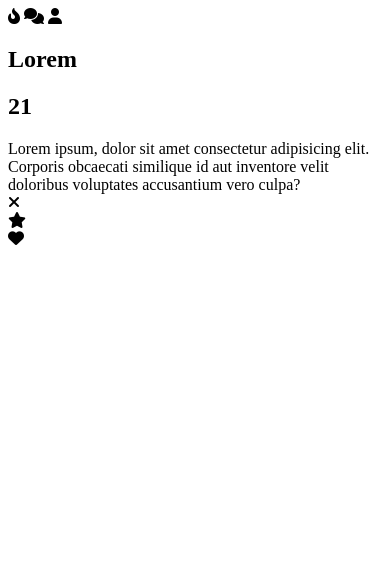
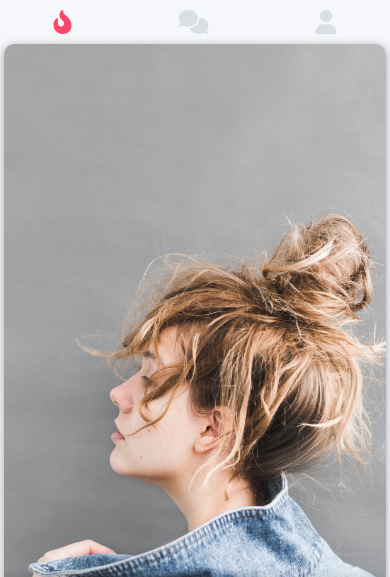
Before and after one commit to MarcoAurelio30/P-gina-clone-do-Tinder, a plain HTML site: page index.html in a window 390 px wide. Shown: the top 577 px of the page. Drawn offline with Linux system fonts and the light colour scheme.

Commit message:
Finalizando a página, terminando o CSS e o responsivo.

```diff
--- /dev/null
+++ b/css/styles.css
@@ -0,0 +1,135 @@
+* {
+  box-sizing: border-box;
+  margin: 0;
+  padding: 0;
+}
+
+body {
+  background: #f5f7fa;
+  height: 100vh;
+  width: 100%;
+  font-family: 'Roboto', sans-serif;
+}
+
+/* Navbar */
+.navbar {
+  display: flex;
+  width: 100%;
+  justify-content: space-around;
+  padding: 10px 0;
+  height: 44px;
+}
+
+.navbar i {
+  font-size: 1.5rem;
+  color: #dadfe6;
+}
+
+.navbar i:nth-child(1) {
+  color: #fe466d;
+}
+
+/* photo and actions */
+.photo-and-actions {
+  height: calc(100vh - 44px);
+  display: flex;
+  flex-direction: column;
+  align-items: center;
+}
+
+/* photo */
+.photo {
+  width: 98vw;
+  height: 85vh;
+  background: url('../img/girl.jpeg') center center/cover;
+  border-radius: 10px;
+  display: flex;
+  align-items: flex-end;
+  color: #eee;
+  box-shadow: 0 2px 10px 0 rgba(136, 136, 136, 0.77);
+}
+
+.photo-text {
+  padding: 15px;
+  background: rgb(2, 0, 36);
+  background: rgb(2, 0, 36);
+  background: linear-gradient(
+    180deg,
+    rgba(2, 0, 36, 1) 0%,
+    rgba(35, 34, 65, 0) 0%,
+    rgba(0, 0, 0, 0.7) 52%
+  );
+  border-radius: 10px;
+}
+
+.photo-name-and-age {
+  display: flex;
+  align-items: center;
+  margin-bottom: 6px;
+  font-size: 1.4rem;
+}
+
+.photo-name-and-age h2:nth-child(2) {
+  margin-left: 10px;
+  font-weight: 500;
+}
+
+.photo-bio {
+  line-height: 1.7rem;
+  font-size: 1.1rem;
+  font-weight: 500;
+}
+
+/* Actions */
+.actions {
+  display: flex;
+  flex: auto;
+  align-items: center;
+  margin: 1rem 0;
+}
+
+.action {
+  background: #fff;
+  box-shadow: 0 2px 6px 0 rgba(112, 125, 134, 0.14);
+  height: 60px;
+  width: 60px;
+  display: flex;
+  align-items: center;
+  justify-content: center;
+  border-radius: 50%;
+  font-size: 2rem;
+  transition: transform 500ms ease;
+}
+
+.action:hover {
+  cursor: pointer;
+  transform: scale(1.2);
+}
+
+.actions .action:nth-child(1) {
+  color: #fd5068;
+}
+
+.actions .action:nth-child(2) {
+  margin: 0 1rem;
+  color: #2db1ff;
+  height: 48px;
+  width: 48px;
+  font-size: 1.5rem;
+}
+
+.actions .action:nth-child(3) {
+  color: #1be4a1;
+}
+
+/* Desktop View */
+@media (min-width: 1025px) {
+  .photo {
+    width: 367px;
+    height: 684px;
+  }
+  .navbar {
+    width: 400px;
+    margin: auto;
+  }
+}
--- a/index.html
+++ b/index.html
@@ -4,7 +4,12 @@
     <meta charset="UTF-8" />
     <meta http-equiv="X-UA-Compatible" content="IE=edge" />
     <meta name="viewport" content="width=device-width, initial-scale=1.0" />
-    <title>Document</title>
+    <link rel="stylesheet" href="css/styles.css" />
+    <link
+      href="https://fonts.googleapis.com/css2?family=Roboto&display=swap"
+      rel="stylesheet"
+    />
+    <title>Tinder</title>
   </head>
   <body>
     <nav class="navbar">
@@ -19,8 +24,10 @@
             <h2>Lorem</h2>
             <h2>21</h2>
           </div>
-          <div class="bio">
-            Lorem ipsum, dolor sit amet consectetur adipisicing elit. Corporis obcaecati similique id aut inventore velit doloribus voluptates accusantium vero culpa?
+          <div class="photo-bio">
+            Lorem ipsum, dolor sit amet consectetur adipisicing elit. Corporis
+            obcaecati similique id aut inventore velit doloribus voluptates
+            accusantium vero culpa?
           </div>
         </div>
       </div>
```
Also changed, not shown: img/girl.jpeg (added).
